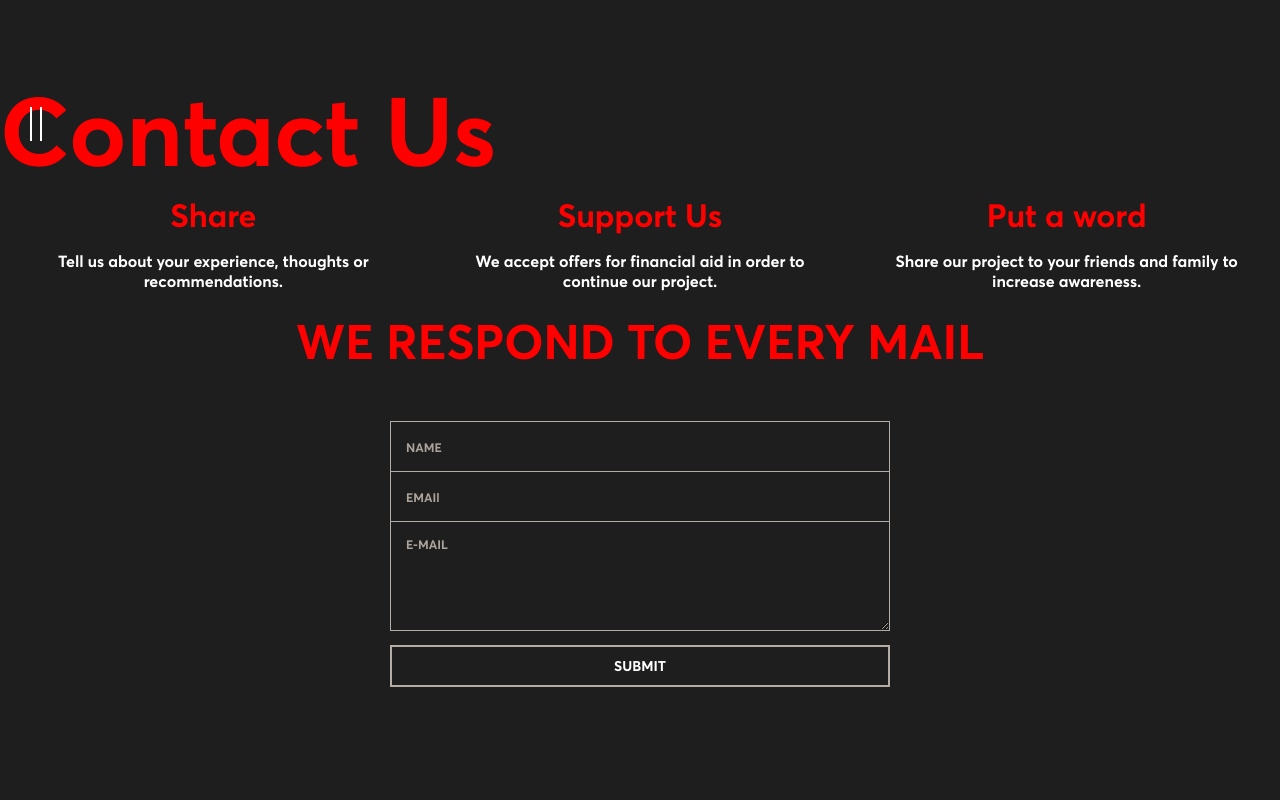
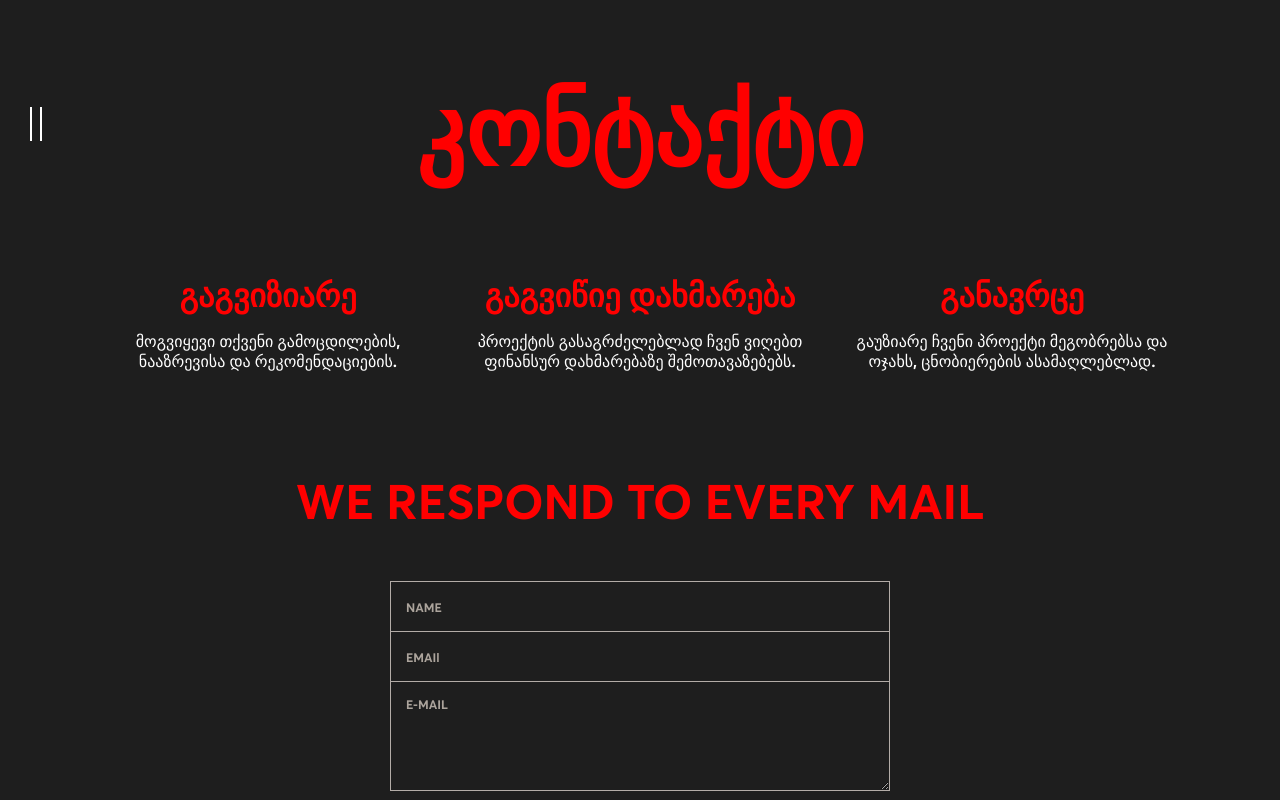
Before and after one commit to Nicolooo/georgia, a Next.js app: page /ge/contact in a window 1280 px wide. Built offline with nearby package versions, Linux system fonts and the light colour scheme.

Commit message:
Ge-Contact

```diff
--- a/comp/Menu/MenuContentGe.jsx
+++ b/comp/Menu/MenuContentGe.jsx
@@ -27,7 +27,7 @@ const  Ge = [
     component: <span>სამაჩაბლო</span>,
   },
   {
-    url: "/en/contact",
+    url: "/ge/contact",
     component: <span>კონტაქტი</span>,
   },
 ];
--- a/pages/ge/contact.js
+++ b/pages/ge/contact.js
@@ -9,16 +9,16 @@ const contact = () => {
         <>
         <SEO title="Contact"/>
         <Menu />
-        <div className="contact-wrapper">
-            <div className="contact-sct">
-                <h3 className="contact-headline" data-aos="fade-up">Contact Us</h3>
+        <div className="container-fluid">
+            <div className="container">
+                <h3 className="contact-headline" data-aos="fade-up">კონტაქტი</h3>
             </div>
-            <div className="contact-cards">
-            <Card title="Share" body="Tell us about your experience, thoughts or recommendations."/>
-            <Card title="Support Us" body="We accept offers for financial aid in order to continue our project."/>
-            <Card title="Put a word" body="Share our project to your friends and family to increase awareness."/>
+            <div className="container row">
+            <Card title="გაგვიზიარე" body="მოგვიყევი თქვენი გამოცდილების, ნააზრევისა და რეკომენდაციების."/>
+            <Card title="გაგვიწიე დახმარება" body="პროექტის გასაგრძელებლად ჩვენ ვიღებთ ფინანსურ დახმარებაზე შემოთავაზებებს."/>
+            <Card title="განავრცე" body="გაუზიარე ჩვენი პროექტი მეგობრებსა და ოჯახს, ცნობიერების ასამაღლებლად."/>
             </div>
-            <div className="contact-form">
+            <div className="contact-form container">
             <FormC />
             </div>
         </div>
```
